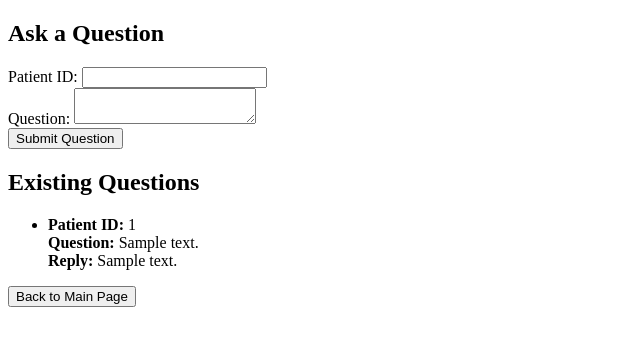
After one commit to luhen39/BDCC_2425_Assignment_1, a Flask app: template templates/question.html in a window 1280 px wide. The commit adds this page. Shown: the top 346 px of the page, without its empty margins (0-640 px from the left). Run offline with Flask 3, Linux system fonts and the light colour scheme; the template is opened without the code that fills it: most values are stand-ins (such as "Sample title", 1, 10 or a date in 2020).

Commit message:
modified:   src/main.py 	modified:   templates/index.html     new file:   templates/question.html

```diff
--- a/src/main.py
+++ b/src/main.py
@@ -96,5 +96,83 @@ def delete_patient():
         return redirect(url_for('index'))
     return render_template('delete_patient.html')
 
+TABLE_QUESTIONS = 'bdcp-201705314.bdcp.QUESTIONS'
+
+# Create a question for a specific patient
+@app.route('/rest/patients/<int:patient_id>/question', methods=['POST'])
+def create_question(patient_id):
+    data = request.get_json()
+    question_text = data.get('question_text')
+
+    if not question_text:
+        return jsonify({'error': 'Missing required fields'}), 400
+
+    query = f'''
+    INSERT INTO `{TABLE_QUESTIONS}` (PATIENT_ID, QUESTION_TEXT, ANSWER_TEXT)
+    VALUES (@patient_id, @question_text, NULL)
+    '''
+    job_config = bigquery.QueryJobConfig(
+        query_parameters=[
+            bigquery.ScalarQueryParameter("patient_id", "INT64", patient_id),
+            bigquery.ScalarQueryParameter("question_text", "STRING", question_text)
+        ]
+    )
+    query_job = bigquery_client.query(query, job_config=job_config)
+    query_job.result()
+
+    return jsonify({'message': 'Question created successfully'}), 201
+
+# Answer a question
+@app.route('/rest/patients/<int:patient_id>/question/<int:question_id>', methods=['PUT'])
+def answer_question(patient_id, question_id):
+    data = request.get_json()
+    answer_text = data.get('answer_text')
+
+    if not answer_text:
+        return jsonify({'error': 'Missing answer text'}), 400
+
+    query = f'''
+    UPDATE `{TABLE_QUESTIONS}`
+    SET ANSWER_TEXT = @answer_text
+    WHERE QUESTION_ID = @question_id AND PATIENT_ID = @patient_id
+    '''
+    job_config = bigquery.QueryJobConfig(
+        query_parameters=[
+            bigquery.ScalarQueryParameter("answer_text", "STRING", answer_text),
+            bigquery.ScalarQueryParameter("question_id", "INT64", question_id),
+            bigquery.ScalarQueryParameter("patient_id", "INT64", patient_id)
+        ]
+    )
+    query_job = bigquery_client.query(query, job_config=job_config)
+    query_job.result()
+
+    return jsonify({'message': 'Answer added successfully'}), 200
+
+# List questions for a patient
+@app.route('/rest/patients/<int:patient_id>/question', methods=['GET'])
+def list_questions(patient_id):
+    query = f'''
+    SELECT QUESTION_ID, QUESTION_TEXT, ANSWER_TEXT
+    FROM `{TABLE_QUESTIONS}`
+    WHERE PATIENT_ID = @patient_id
+    '''
+    job_config = bigquery.QueryJobConfig(
+        query_parameters=[
+            bigquery.ScalarQueryParameter("patient_id", "INT64", patient_id)
+        ]
+    )
+    query_job = bigquery_client.query(query, job_config=job_config)
+    results = query_job.result()
+
+    questions = [
+        {
+            'question_id': row.QUESTION_ID,
+            'question_text': row.QUESTION_TEXT,
+            'answer_text': row.ANSWER_TEXT
+        } for row in results
+    ]
+
+    return jsonify({'questions': questions}), 200
+
 if __name__ == '__main__':
     app.run(host='127.0.0.1', port=8080, debug=True)
--- a/templates/index.html
+++ b/templates/index.html
@@ -12,5 +12,6 @@
     <button onclick="location.href='/show_patients'">Show Patients</button>
     <button onclick="location.href='/edit_patient'">Edit Patient</button>
     <button onclick="location.href='/delete_patient'">Delete Patient</button>
+    <button onclick="location.href='/question'">Ask Questions</button>
   </body>
 </html>
--- /dev/null
+++ b/templates/question.html
@@ -0,0 +1,57 @@
+<!DOCTYPE html>
+<html lang="en">
+<head>
+    <meta charset="UTF-8" />
+    <meta name="viewport" content="width=device-width, initial-scale=1.0" />
+    <title>Patient Questions</title>
+</head>
+<body>
+    <h2>Ask a Question</h2>
+    <form id="question-form">
+        <label for="patient_id">Patient ID:</label>
+        <input type="text" id="patient_id" name="patient_id" required /><br />
+
+        <label for="question_text">Question:</label>
+        <textarea id="question_text" name="question_text" required></textarea><br />
+
+        <button type="submit">Submit Question</button>
+    </form>
+
+    <h2>Existing Questions</h2>
+    <ul>
+        {% for question in questions %}
+        <li>
+            <strong>Patient ID:</strong> {{ question['question_id'] }}<br />
+            <strong>Question:</strong> {{ question['question_text'] }}<br />
+            <strong>Reply:</strong> {{ question['answer_text'] or 'No reply yet' }}<br />
+        </li>
+        {% endfor %}
+    </ul>
+
+    <button onclick="location.href='/'">Back to Main Page</button>
+
+    <script>
+        document.getElementById('question-form').addEventListener('submit', function(event) {
+            event.preventDefault();
+            const patientId = document.getElementById('patient_id').value;
+            const questionText = document.getElementById('question_text').value;
+
+            fetch(`/rest/patients/${patientId}/question`, {
+                method: 'POST',
+                headers: { 'Content-Type': 'application/json' },
+                body: JSON.stringify({ question_text: questionText })
+            })
+            .then(response => response.json())
+            .then(data => {
+                if (data.message) {
+                    alert('Question submitted successfully!');
+                    location.reload();
+                } else {
+                    alert('Error: ' + data.error);
+                }
+            })
+            .catch(error => alert('Request failed: ' + error));
+        });
+    </script>
+</body>
+</html>
```
